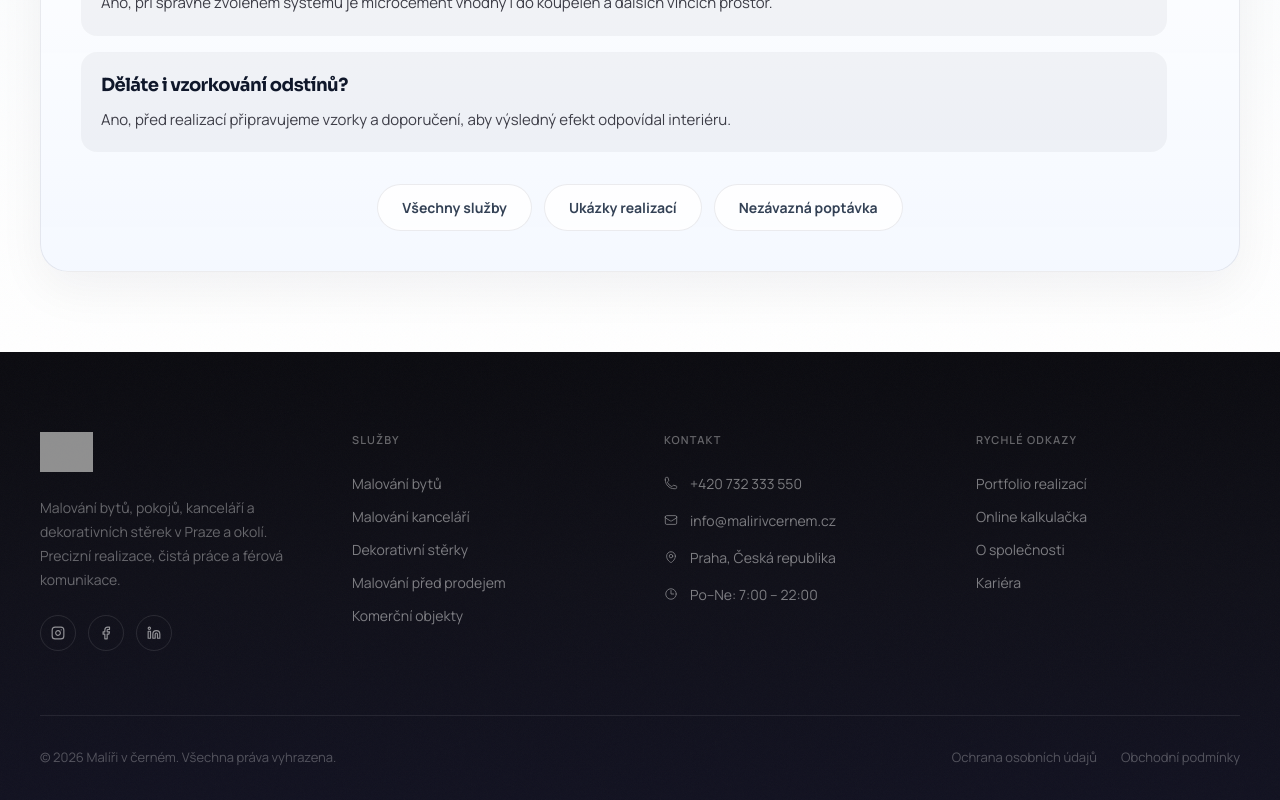
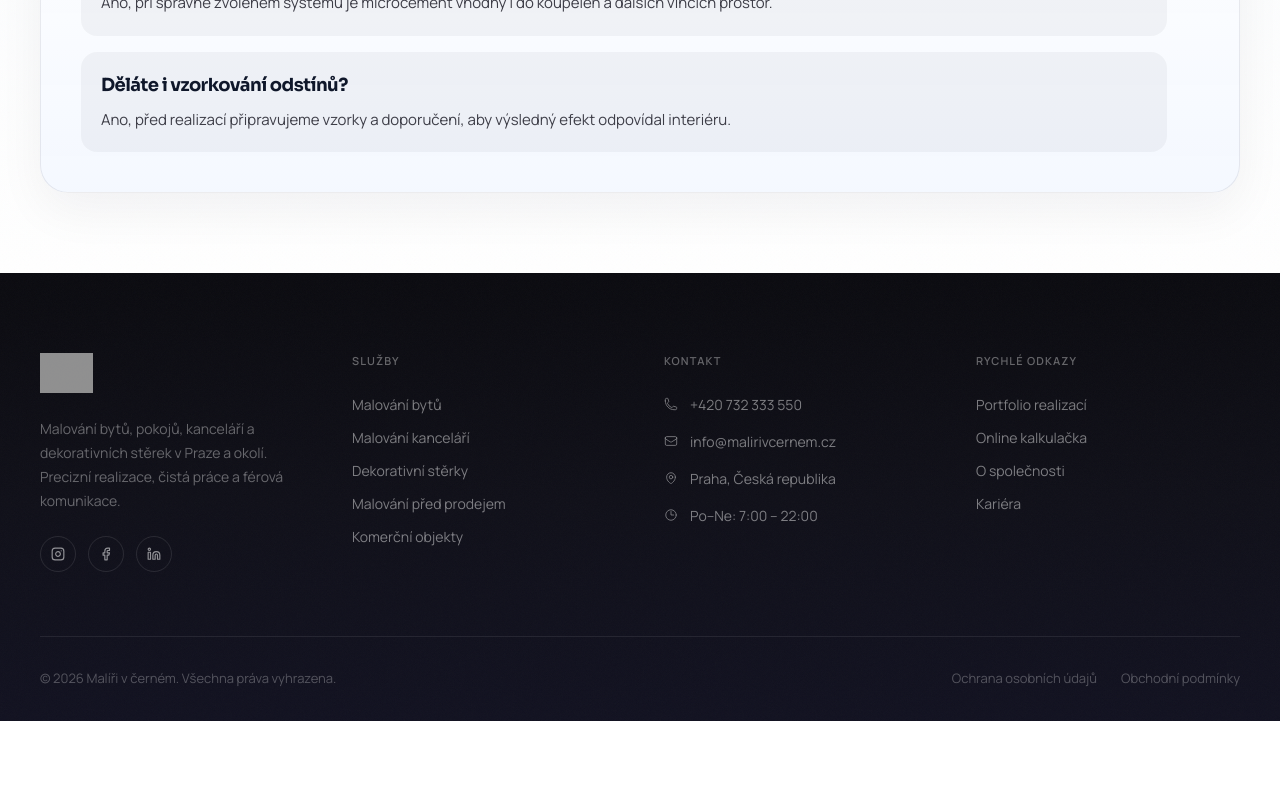
Before and after one commit to marelhott/malirivcernem.cz, a Next.js app: page /sluzby/dekorativni-sterky in a window 1280 px wide. Shown: the part 1932-2732 px from the top of the page. After the commit the page ends 2653 px from the top, so only its background shows below. Built offline with nearby package versions, Linux system fonts and the light colour scheme; grey boxes are pictures that could not be loaded; a web font is replaced by a local one.

Commit message:
Remove navigation buttons from service detail page

```diff
--- a/src/app/pages/ServiceDetailPage.tsx
+++ b/src/app/pages/ServiceDetailPage.tsx
@@ -188,17 +188,6 @@ export default function ServiceDetailPage() {
                       ))}
                     </div>
                   </div>
-                  <div className="flex flex-col gap-3 min-w-[220px] justify-self-center lg:col-span-full lg:flex-row lg:justify-center">
-                    <Link to="/sluzby" className="inline-flex items-center justify-center gap-2 px-6 py-3 rounded-full transition-all duration-300" style={{ background: "rgba(255,255,255,0.82)", border: "1px solid rgba(15,23,42,0.08)", color: "#334155", fontSize: "14px", fontWeight: 700 }}>
-                      Všechny služby
-                    </Link>
-                    <Link to="/realizace" className="inline-flex items-center justify-center gap-2 px-6 py-3 rounded-full transition-all duration-300" style={{ background: "rgba(255,255,255,0.82)", border: "1px solid rgba(15,23,42,0.08)", color: "#334155", fontSize: "14px", fontWeight: 700 }}>
-                      Ukázky realizací
-                    </Link>
-                    <Link to="/kontakt" className="inline-flex items-center justify-center gap-2 px-6 py-3 rounded-full transition-all duration-300" style={{ background: "rgba(255,255,255,0.82)", border: "1px solid rgba(15,23,42,0.08)", color: "#334155", fontSize: "14px", fontWeight: 700 }}>
-                      Nezávazná poptávka
-                    </Link>
-                  </div>
                 </div>
               </div>
             </Reveal>
```
